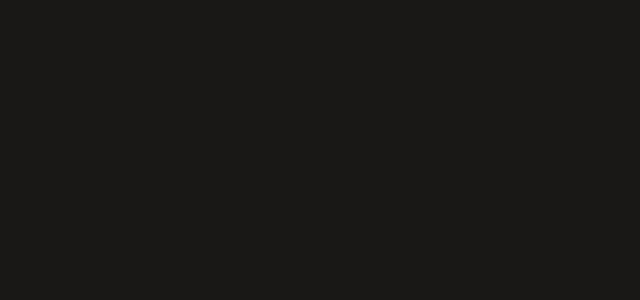
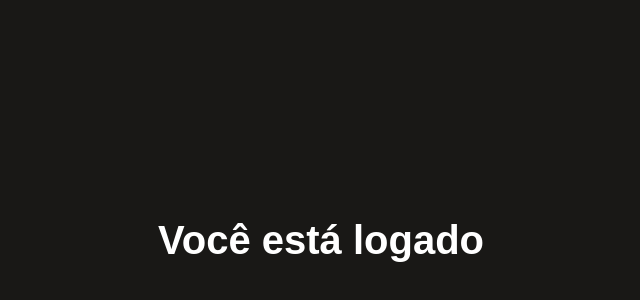
Before and after one commit to jottaveDev/cadastro, a React (Vite) app: page /feed in a window 1280 px wide. Before the commit this address had no page. Shown: the part 160-460 px from the top of the page, without its empty margins (319-959 px from the left). Built offline with nearby package versions, Linux system fonts and the light colour scheme; the HTML template or start-up script is replaced by a standard one.

Commit message:
commit final

```diff
--- a/src/App.jsx
+++ b/src/App.jsx
@@ -1,6 +1,7 @@
 import { BrowserRouter, Routes, Route } from 'react-router-dom';
 import Home from './pages/Home';
 import Login from './pages/Login';
+import Feed from './pages/Feed';
 
 function App() {
   return (
@@ -8,6 +9,7 @@
       <Routes>
         <Route path="/" element={<Home />} />
         <Route path="/login" element={<Login />} />
+        <Route path="/feed" element={<Feed />} />
       </Routes>
     </BrowserRouter>
   );
--- a/src/Componentes/Form.jsx
+++ b/src/Componentes/Form.jsx
@@ -1,9 +1,11 @@
+import { useNavigate } from 'react-router-dom';
 import useForm from '../hooks/useForm.jsx';
 import Input from './Input.jsx';
 
 const Form = () => {
   const email = useForm('email');
   const senha = useForm('password');
+  const navigate = useNavigate();
 
   const configApi = {
     method: 'POST',
@@ -21,6 +23,10 @@
     try {
       const response = await fetch(url, config);
       const dados = await response.json();
+
+      localStorage.setItem('email', email.value);
+      localStorage.setItem('senha', senha.value);
+      navigate('/login');
 
       return dados;
     } catch (error) {
--- /dev/null
+++ b/src/pages/Feed.jsx
@@ -0,0 +1,21 @@
+import React from 'react';
+
+const Feed = () => {
+  return (
+    <h1
+      style={{
+        color: 'white',
+        display: 'flex',
+        justifyContent: 'center',
+        alignItems: 'center',
+        height: '100vh',
+        fontSize: '4rem',
+        fontFamily: 'Arial',
+      }}
+    >
+      Você está logado
+    </h1>
+  );
+};
+
+export default Feed;
--- a/src/pages/Login.jsx
+++ b/src/pages/Login.jsx
@@ -3,17 +3,44 @@
 import sideImage from '../assets/side-image.png';
 import styles from '../App.module.css';
 import useForm from '../hooks/useForm';
+import { useNavigate } from 'react-router-dom';
+import { useEffect, useState } from 'react';
 
 const Home = () => {
   const email = useForm('email');
   const senha = useForm('password');
+  const [dados, setDados] = useState([]);
+  const [error, setError] = useState(null);
+  const navigate = useNavigate();
+
+  useEffect(() => {
+    fetch('http://127.0.0.1:5000/usuarios')
+      .then((response) => response.json())
+      .then((dados) => setDados(dados));
+  }, []);
+
+  const filterUser = () => {
+    const [usuario] = dados.filter((user) => user.includes(email.value));
+
+    if (!usuario) {
+      setError('Usuario não cadastrado');
+      email.validate();
+      return false;
+    } else if (usuario[1] === email.value && usuario[2] === senha.value) {
+      setError(null);
+      navigate('/feed');
+      return true;
+    } else {
+      setError('Email ou senha incorretos');
+    }
+  };
 
   function handleSubmit(event) {
     event.preventDefault();
 
-    fetch('http://127.0.0.1:5000/usuarios')
-      .then((response) => response.json())
-      .then((dados) => console.log(dados));
+    if (email.validate() && senha.validate()) {
+      filterUser();
+    }
   }
 
   return (
@@ -38,10 +65,11 @@
               placeholder="Digite sua senha"
               {...senha}
             />
+            {error && <p>{error}</p>}
             <div className={styles.esqueceuSenha}>
               <a href="#">Esqueceu a senha?</a>
             </div>
-            <button type="submit">Cadastrar</button>
+            <button type="submit">Login</button>
           </form>
         </section>
 
```
